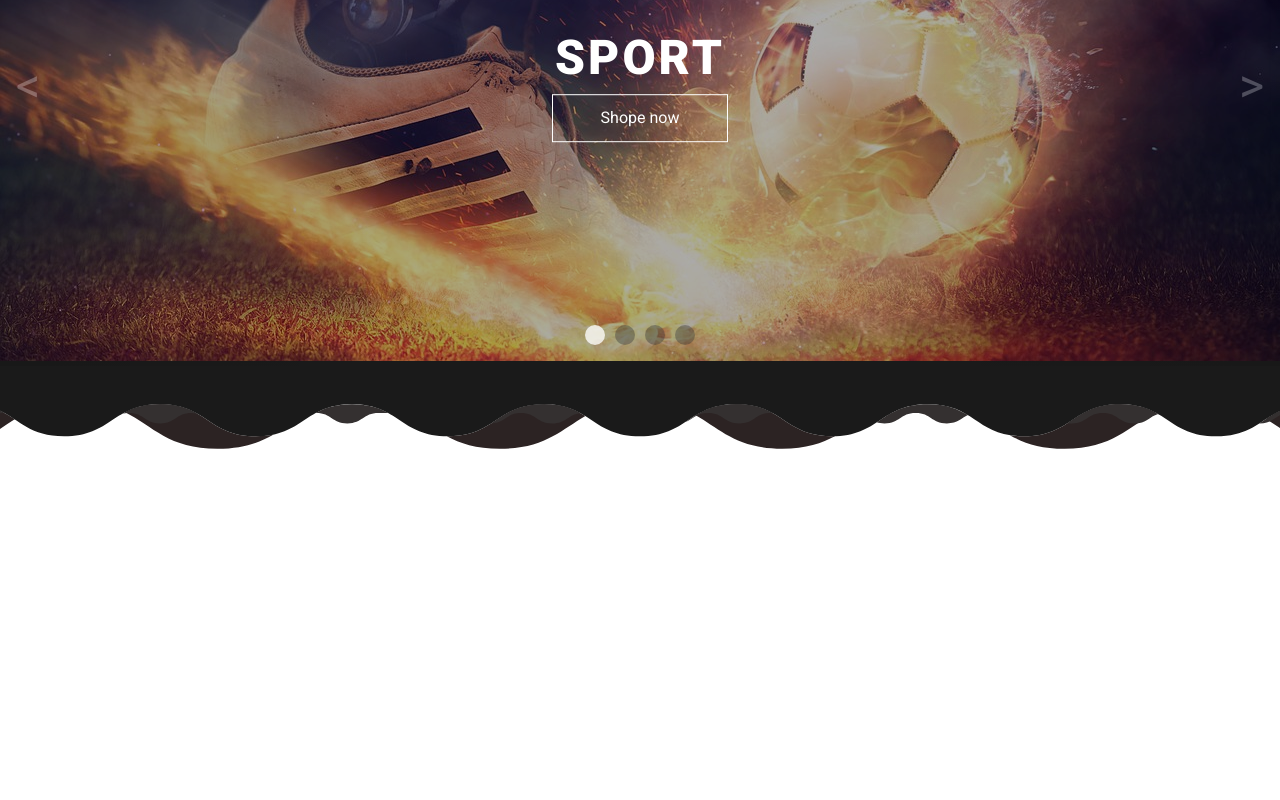
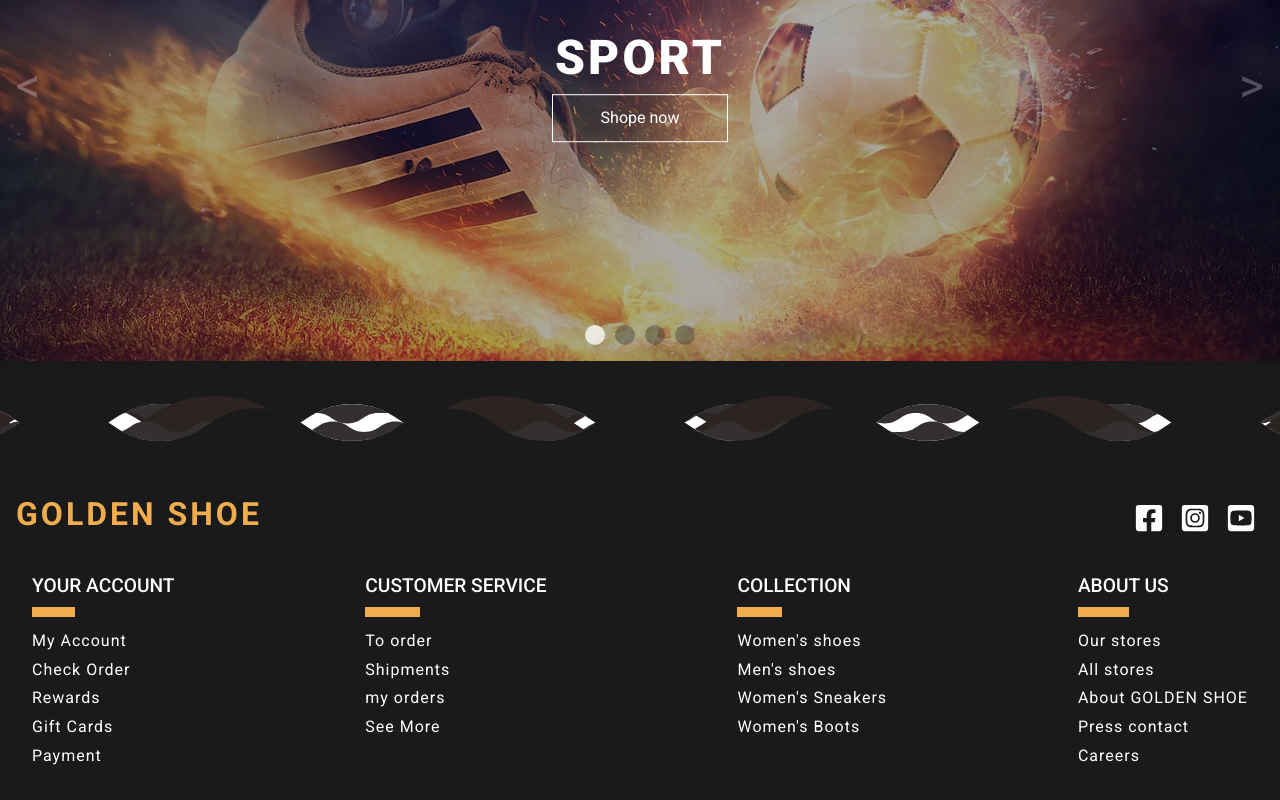
Before and after one commit to Rezan92/Golden-shoe, a React (Create React App) app in the folder frontend/: page / in a window 1280 px wide. Shown: the part 295-1095 px from the top of the page. Before the commit the page ends 800 px from the top, so only its background shows below. Built offline with nearby package versions, Linux system fonts and the light colour scheme; no server answers.

Commit message:
Footer component

```diff
--- a/frontend/src/App.js
+++ b/frontend/src/App.js
@@ -1,11 +1,13 @@
 import Header from './components/Header';
 import Home from './screens/Home';
+import Footer from './components/Footer';
 
 function App() {
   return (
     <div style={{ maxWidth: '1500px', margin: 'auto' }}>
       <Header />
       <Home />
+      <Footer />
     </div>
   );
 }
--- /dev/null
+++ b/frontend/src/components/Catagories.js
@@ -0,0 +1,18 @@
+import React from 'react';
+
+const Catagories = ({ title, items }) => {
+  return (
+    <div className='catagory-container'>
+      <h4 className='catagory-title'>{title}</h4>
+      <ul className='catagory-item_container'>
+        {items.map((item, i) => (
+          <li key={i} className='catagory-item'>
+            <span className='catagory-item_text'>{item}</span>
+          </li>
+        ))}
+      </ul>
+    </div>
+  );
+};
+
+export default Catagories;
--- /dev/null
+++ b/frontend/src/components/Footer.js
@@ -0,0 +1,66 @@
+import Separator from './Separator';
+import Catagories from './Catagories';
+import {
+  FaFacebookSquare,
+  FaInstagramSquare,
+  FaYoutubeSquare,
+} from 'react-icons/fa';
+
+const Footer = () => {
+  return (
+    <div className='footer-container'>
+      <Separator />
+      <header className='footer-header'>
+        <h1 className='footer-logo'>GOLDEN SHOE</h1>
+        <ul className='footer-social_media-container'>
+          <li className='footer-social_media'>
+            <FaFacebookSquare size='30' color='white' />
+          </li>
+          <li className='footer-social_media'>
+            <FaInstagramSquare size='30' color='white' />
+          </li>
+          <li className='footer-social_media'>
+            <FaYoutubeSquare size='30' color='white' />
+          </li>
+        </ul>
+      </header>
+      <div className='footer-body'>
+        <Catagories
+          title={'Your Account'}
+          items={[
+            'My Account',
+            'Check Order',
+            'Rewards',
+            'Gift Cards',
+            'Payment',
+          ]}
+        />
+        <Catagories
+          title={'CUSTOMER SERVICE'}
+          items={['To order', 'Shipments', 'my orders', 'See More']}
+        />
+        <Catagories
+          title={'Collection'}
+          items={[
+            "Women's shoes",
+            "Men's shoes",
+            "Women's Sneakers",
+            "Women's Boots",
+          ]}
+        />
+        <Catagories
+          title={'About us'}
+          items={[
+            'Our stores',
+            'All stores',
+            'About GOLDEN SHOE',
+            'Press contact',
+            'Careers',
+          ]}
+        />
+      </div>
+    </div>
+  );
+};
+
+export default Footer;
--- a/frontend/src/index.css
+++ b/frontend/src/index.css
@@ -194,6 +194,81 @@
   border: 1px solid black;
 }
 
+.footer-container {
+  margin-top: 5rem;
+  background: #1a1a1a;
+}
+
+.footer-header {
+  display: flex;
+  justify-content: space-between;
+  padding: 1rem;
+}
+
+.footer-logo {
+  color: #f0ad4e;
+}
+
+.footer-social_media-container {
+  list-style: none;
+  padding: 0;
+  margin: 0;
+  display: flex;
+  justify-content: center;
+}
+
+.footer-social_media {
+  margin: 0.5rem;
+}
+
+.catagory-container {
+  margin: 0 1rem;
+}
+
+.footer-body {
+  padding: 1rem;
+  display: flex;
+  flex-wrap: wrap;
+  justify-content: space-between;
+}
+
+.catagory-title {
+  color: white;
+  letter-spacing: 0px;
+  margin-bottom: 1.5rem;
+  font-weight: 500;
+  font-size: 1.2rem;
+  position: relative;
+}
+
+.catagory-title::after {
+  content: '';
+  width: 30%;
+  height: 10px;
+  background: #f0ad4e;
+  position: absolute;
+  bottom: -20px;
+  left: 0;
+}
+
+.catagory-item_container {
+  list-style: none;
+  padding: 0;
+  margin-top: 2rem;
+  color: white;
+  font-weight: 400;
+}
+
+.catagory-item {
+  margin: 0.3rem 0;
+  padding: 0;
+  cursor: pointer;
+}
+
+.catagory-item:hover .catagory-item_text {
+  border-bottom: 1px solid white;
+}
+
 @media (max-width: 1000px) {
   .heroCard3 {
     display: none;
```
